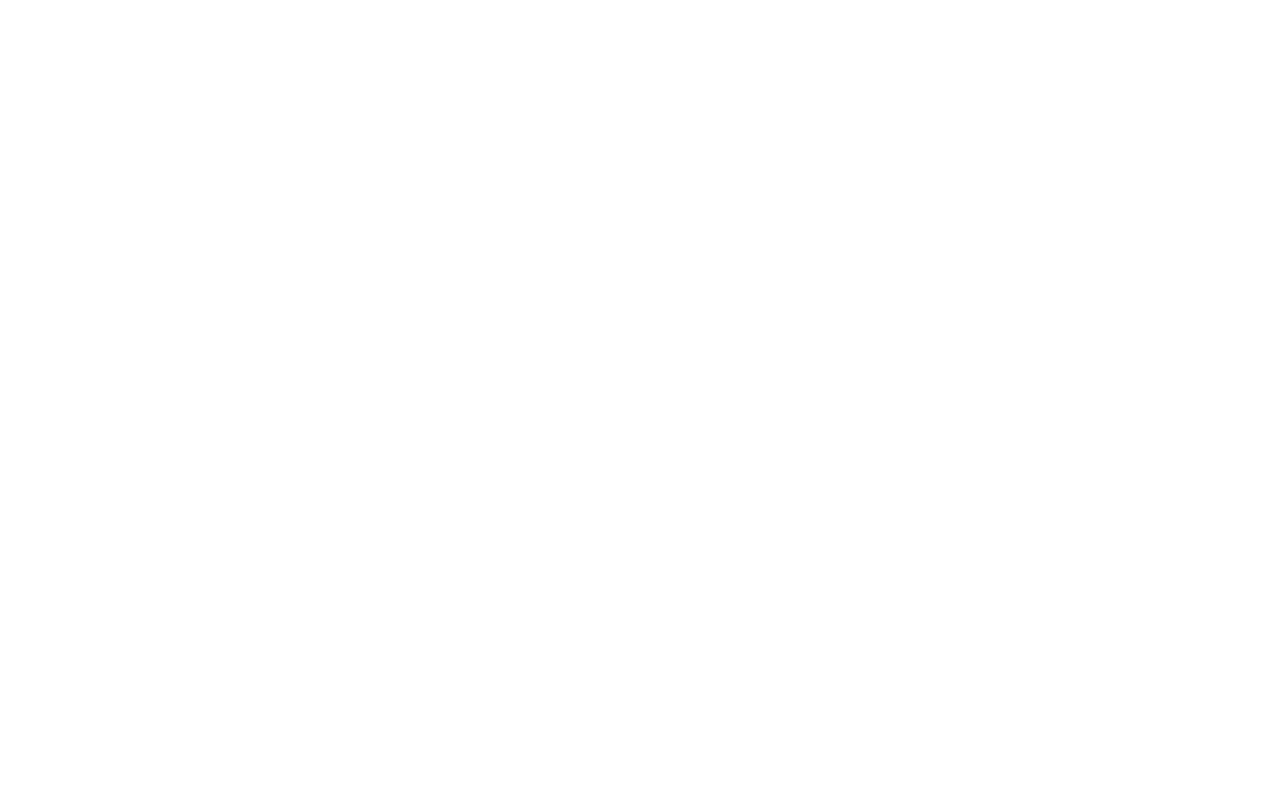
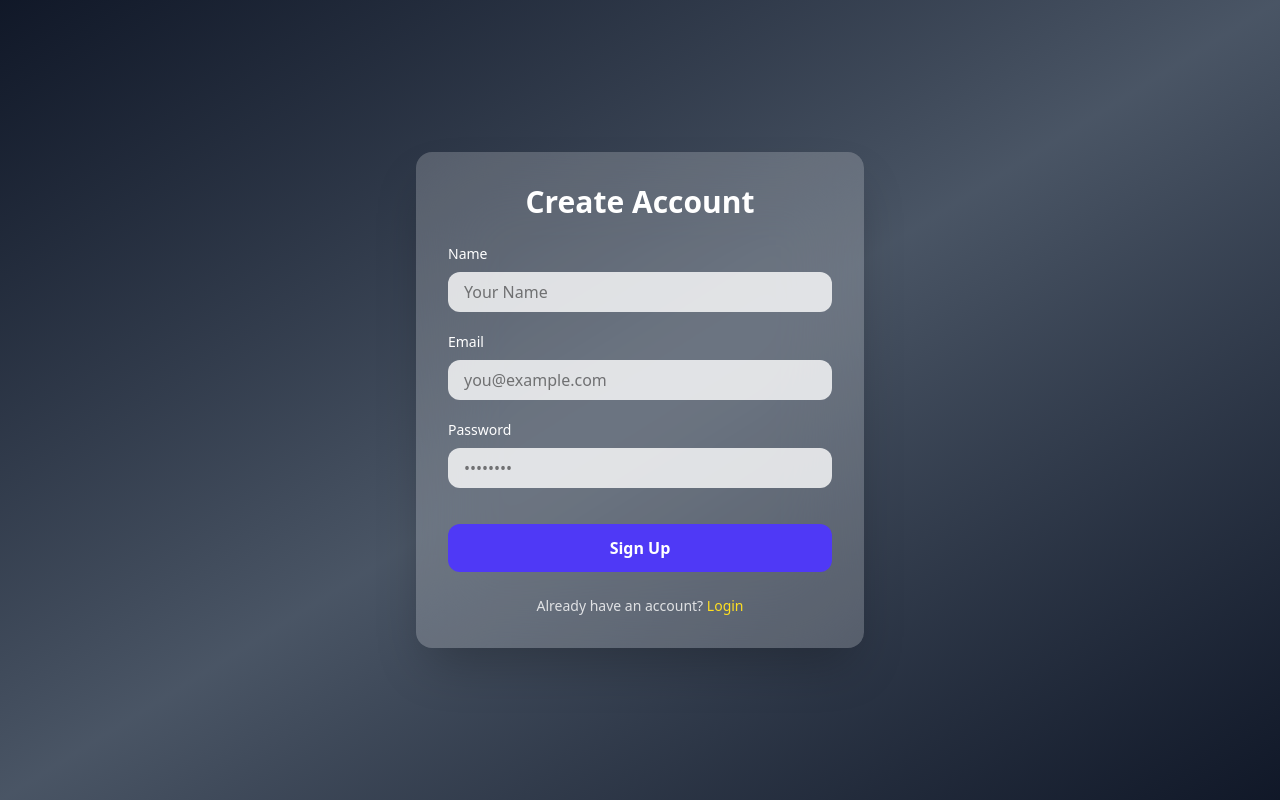
Before and after one commit to ishan142007/flipkart-clone, a React (Vite) app in the folder flipcart/: page /Signup in a window 1280 px wide. Before the commit this address had no page. Built offline with nearby package versions, Linux system fonts and the light colour scheme.

Commit message:
added more features and a signup page

```diff
--- a/flipcart/src/App.jsx
+++ b/flipcart/src/App.jsx
@@ -8,6 +8,7 @@
 import { Navigate, Route,Routes } from "react-router-dom";
 import LoginPage from "./components/login/Login";
 import HomePage from "./components/HomePage";
+import SignupPage from "./components/signup/Signup";
 
 const sampleProducts = [
   { name: "iPhone 14", price: "69999", image: "https://via.placeholder.com/150" },
@@ -17,13 +18,15 @@
 
 function App() {
   const [login,Setlogin]=useState(false);
-  const name=localStorage.getItem('name');
+  const name=localStorage.getItem("name");
   // const name='ishan';
   useEffect(()=>{
     const token=localStorage.getItem('token');
+    console.log(token);
     if(token){
       Setlogin(true);
     }
+    // localStorage.removeItem('token');
   },[])
 
   return (
@@ -38,8 +41,8 @@
 
     <Routes>
       <Route path="/" element={login?<HomePage name={name} Products={sampleProducts}/>:<Navigate to={'/login'}/>}></Route>
-      <Route path="/login"element={<LoginPage setlogin={Setlogin}/>}></Route>
-
+      <Route path="/login"element={login?<Navigate to={'/'}/>:<LoginPage setlogin={Setlogin}/>}></Route>
+      <Route path="/Signup" element={<SignupPage/>}></Route>
     </Routes>
     </>
   );
--- a/flipcart/src/components/Card/Card.jsx
+++ b/flipcart/src/components/Card/Card.jsx
@@ -3,8 +3,8 @@
 
 function Card({ product }) {
   return (
-    <div className="border rounded p-3 w-40 text-center">
-      <img src={product.image} alt={product.name} className="w-full h-32 object-cover" />
+    <div className="border rounded p-3 w-40 text-center cursor-pointer">
+      <img src={product.image} alt={product.name} className="w-full h-32 object-cover " />
       <h3 className="font-semibold mt-2">{product.name}</h3>
       <p className="text-green-600 font-bold">₹{product.price}</p>
     </div>
--- a/flipcart/src/components/HomePage.jsx
+++ b/flipcart/src/components/HomePage.jsx
@@ -12,7 +12,7 @@
       <BannerCarousel />
       <ProductRow title="Best of Electronics" products={Products} />
       <ProductRow title="Fashion Deals" products={Products} />
-      <ProductRow title="Best of Season"/>
+      <ProductRow title="Best of Season " products={Products}/>
       <Footer/>
     </div>
   )
--- a/flipcart/src/components/category/Category.jsx
+++ b/flipcart/src/components/category/Category.jsx
@@ -14,7 +14,7 @@
         <>
        <div className="flex bg-white shadow p-4 justify-around ">
       {categories.map((cat, i) => (
-          <div key={i} className="flex flex-col items-center">
+          <div key={i} className="flex flex-col items-center cursor-pointer">
           <span className="text-2xl"><img src={cat.icon} alt="" className='w-20 h-20' /></span>
           <span>{cat.name}</span>
         </div>
--- a/flipcart/src/components/footer/Footer.jsx
+++ b/flipcart/src/components/footer/Footer.jsx
@@ -2,12 +2,12 @@
 
 function Footer() {
   return (
-    <footer className="bg-gray-900 text-gray-300 pt-10 pb-4 mt-10">
+    <footer className="bg-gray-900 text-gray-300 pt-10 pb-4 mt-10 select-none">
       <div className="max-w-7xl mx-auto px-4">
         <div className="grid grid-cols-2 md:grid-cols-4 lg:grid-cols-6 gap-8 border-b border-gray-700 pb-8">
           <div>
             <h3 className="font-bold text-white mb-3 text-sm">ABOUT</h3>
-            <ul className="space-y-2 text-xs">
+            <ul className="space-y-2 text-xs cursor-pointer">
               <li>Contact Us</li>
               <li>About Us</li>
               <li>Careers</li>
@@ -18,8 +18,8 @@
             </ul>
           </div>
           <div>
-            <h3 className="font-bold text-white mb-3 text-sm">HELP</h3>
-            <ul className="space-y-2 text-xs">
+            <h3 className="font-bold text-white mb-3 text-sm  ">HELP</h3>
+            <ul className="space-y-2 text-xs cursor-pointer">
               <li>Payments</li>
               <li>Shipping</li>
               <li>Cancellation & Returns</li>
@@ -28,8 +28,8 @@
             </ul>
           </div>
           <div>
-            <h3 className="font-bold text-white mb-3 text-sm">POLICY</h3>
-            <ul className="space-y-2 text-xs">
+            <h3 className="font-bold text-white mb-3 text-sm ">POLICY</h3>
+            <ul className="space-y-2 text-xs cursor-pointer">
               <li>Return Policy</li>
               <li>Terms Of Use</li>
               <li>Security</li>
@@ -39,14 +39,14 @@
             </ul>
           </div>
           <div>
-            <h3 className="font-bold text-white mb-3 text-sm">SOCIAL</h3>
-            <ul className="space-y-2 text-xs">
+            <h3 className="font-bold text-white mb-3 text-sm ">SOCIAL</h3>
+            <ul className="space-y-2 text-xs cursor-pointer">
               <li>Facebook</li>
               <li>Twitter</li>
               <li>YouTube</li>
             </ul>
           </div>
-          <div className="col-span-2 md:col-span-2 lg:col-span-1">
+          <div className="col-span-2 md:col-span-2 lg:col-span-1 ">
             <h3 className="font-bold text-white mb-3 text-sm">Mail Us:</h3>
             <p className="text-xs">Flipkart Internet Private Limited,<br />Buildings Alyssa, Begonia & Clove Embassy Tech Village,<br />Outer Ring Road, Devarabeesanahalli Village,<br />Bengaluru, 560103,<br />Karnataka, India</p>
           </div>
--- a/flipcart/src/components/login/Login.jsx
+++ b/flipcart/src/components/login/Login.jsx
@@ -39,9 +39,9 @@
     }
     alert("Login successfull!");
     setlogin(true);
-    const token="kdfjaldks;fjlkdjfdkjldsfjdaskgjh;glkjf";
+    const token=Math.floor(Math.random()*100);
     localStorage.setItem('token',token);
-    localStorage.setItem('name',JSON.stringify(form.email));
+    localStorage.setItem('name',form.email);
     Navigate('/');
 
   };
@@ -100,7 +100,7 @@
 
         <p className="mt-6 text-center text-white/80 text-sm">
           Don’t have an account?{" "}
-          <Link to={"#"} className="text-yellow-300 hover:underline">
+          <Link to={"/Signup"} className="text-yellow-300 hover:underline">
             Sign up
           </Link>
         </p>
--- /dev/null
+++ b/flipcart/src/components/signup/Signup.jsx
@@ -0,0 +1,111 @@
+import React, { useRef, useState } from "react";
+import { motion } from "framer-motion";
+import { Link, useNavigate } from "react-router-dom";
+
+export default function SignupPage() {
+	const [form, setForm] = useState({ name: "", email: "", password: "" });
+	const [error, setError] = useState("");
+	const navigate = useNavigate();
+	const formRef = useRef(null);
+
+	const handleKeyDown = (e) => {
+		if (e.key === "Enter") {
+			e.preventDefault();
+			const inputs = Array.from(formRef.current.querySelectorAll("input"));
+			const currentIndex = inputs.indexOf(e.target);
+			if (currentIndex < inputs.length - 1) {
+				inputs[currentIndex + 1].focus();
+			} else {
+				formRef.current.requestSubmit();
+			}
+		}
+	};
+
+	const handleChange = (e) => {
+		setForm({ ...form, [e.target.name]: e.target.value });
+		setError("");
+	};
+
+	const handleSubmit = (e) => {
+		e.preventDefault();
+		if (!form.name || !form.email || !form.password) {
+			setError("Please fill in all fields");
+			return;
+		}
+		if (!/\S+@\S+\.\S+/.test(form.email)) {
+			setError("Invalid email format");
+			return;
+		}
+		alert("Signup successful!");
+		// You can add logic to save user data here
+		navigate("/login");
+	};
+
+	return (
+		<div className="flex items-center justify-center min-h-screen bg-gradient-to-br from-gray-900 via-gray-600 to-gray-900">
+			<motion.div
+				initial={{ opacity: 0, y: -30 }}
+				animate={{ opacity: 1, y: 0 }}
+				transition={{ duration: 0.6 }}
+				className="w-full max-w-md p-8 bg-white/20 backdrop-blur-2xl rounded-2xl shadow-2xl"
+			>
+				<h2 className="text-3xl font-bold text-center text-white mb-6">
+					Create Account
+				</h2>
+				<form onSubmit={handleSubmit} ref={formRef} className="space-y-5">
+					<div>
+						<label className="block text-white text-sm mb-2">Name</label>
+						<input
+							type="text"
+							name="name"
+							value={form.name}
+							onKeyDown={handleKeyDown}
+							onChange={handleChange}
+							placeholder="Your Name"
+							className="w-full px-4 py-2 rounded-xl bg-white/80 focus:outline-none focus:ring-2 focus:ring-green-400"
+						/>
+					</div>
+					<div>
+						<label className="block text-white text-sm mb-2">Email</label>
+						<input
+							type="email"
+							name="email"
+							value={form.email}
+							onKeyDown={handleKeyDown}
+							onChange={handleChange}
+							placeholder="you@example.com"
+							className="w-full px-4 py-2 rounded-xl bg-white/80 focus:outline-none focus:ring-2 focus:ring-green-400"
+						/>
+					</div>
+					<div>
+						<label className="block text-white text-sm mb-2">Password</label>
+						<input
+							type="password"
+							name="password"
+							value={form.password}
+							onKeyDown={handleKeyDown}
+							onChange={handleChange}
+							placeholder="••••••••"
+							className="w-full px-4 py-2 rounded-xl bg-white/80 focus:outline-none focus:ring-2 focus:ring-green-400"
+						/>
+					</div>
+					{error && (
+						<p className="text-red-300 text-sm font-semibold">{error}</p>
+					)}
+					<button
+						type="submit"
+						className="w-full py-3 mt-4 rounded-xl bg-indigo-600 hover:bg-indigo-700 text-white font-semibold transition-all duration-300"
+					>
+						Sign Up
+					</button>
+				</form>
+				<p className="mt-6 text-center text-white/80 text-sm">
+					Already have an account?{" "}
+					<Link to="/login" className="text-yellow-300 hover:underline">
+						Login
+					</Link>
+				</p>
+			</motion.div>
+		</div>
+	);
+}
--- /dev/null
+++ b/flipcart/src/othercoms/Profile/Profile.jsx
@@ -0,0 +1,21 @@
+import React from 'react'
+
+function Profile() {
+  return (
+    <>
+    <section>
+        <div>
+        <div className="profile pic"></div>
+        <div className="profile card"></div>
+        </div>
+        <div>
+        <div className="description"></div>
+        <div className=""></div>
+        </div>
+
+    </section>
+    </>
+  )
+}
+
+export default Profile
```
Also changed, not shown: flipcart/src/components/header/Header.jsx (+42 -16 lines), flipcart/src/othercoms/Cart/Cart.jsx (added).
